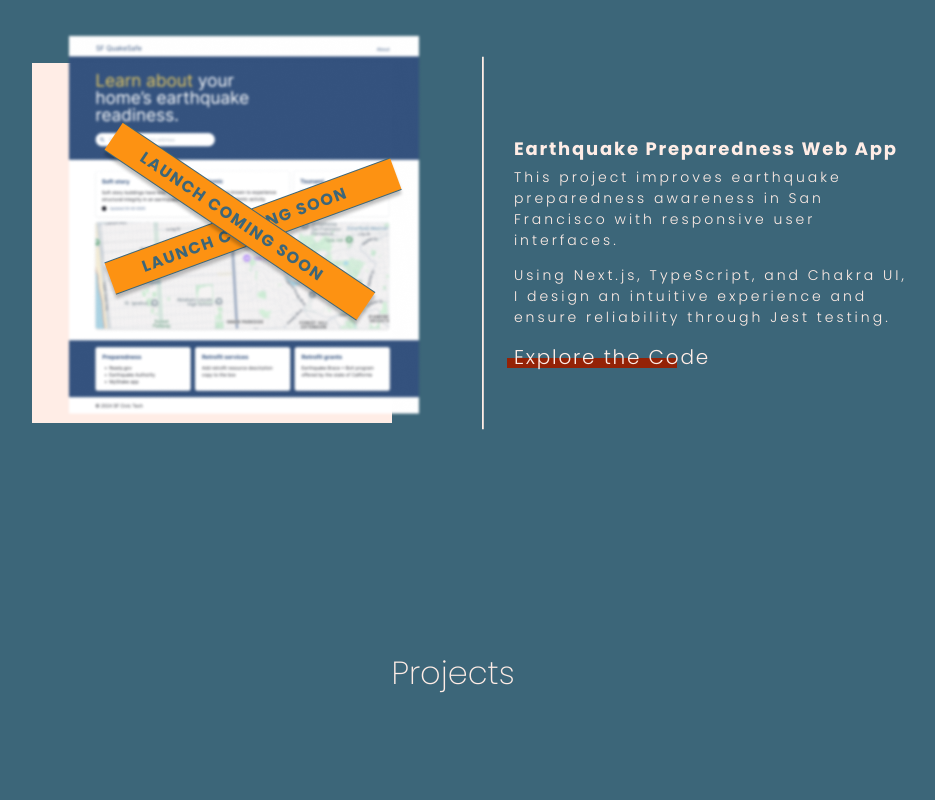
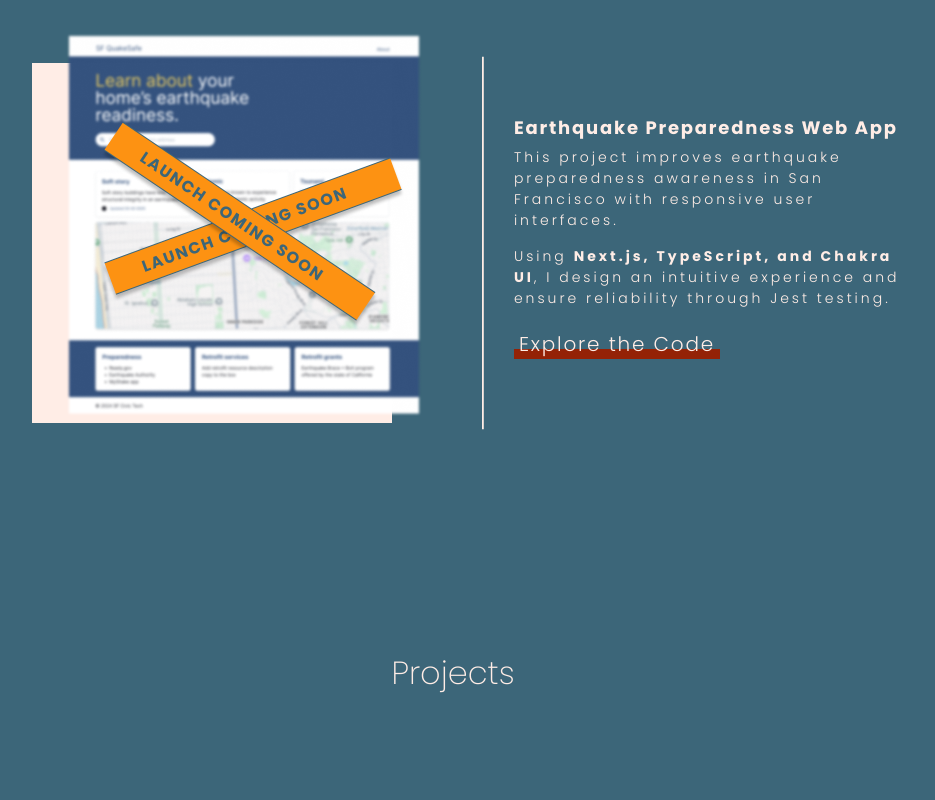
Before and after one commit to mantuok/mantuok-portfolio, a Next.js app: page / in a window 1280 px wide. Shown: the part 2700-3500 px from the top of the page, without its empty margins (187-1122 px from the left). Built offline with nearby package versions, Linux system fonts and the light colour scheme.

Commit message:
button style done

```diff
--- a/app/components/Projects/projects.module.scss
+++ b/app/components/Projects/projects.module.scss
@@ -10,6 +10,11 @@
   justify-items: center;
   gap: 45px;
   height: 100vh;
+}
+
+.projects-buffer {
+  height: 60px;
+  width: 100%;
 }
 
 .projects-wrapper-bottom {
@@ -31,16 +36,6 @@
 	padding-right: 60px;
 }
 
-.projects-buffer {
-  height: 60px;
-  width: 100%;
-}
-
-.projects-text {
-  width: 80%;
-  letter-spacing: 3px;
-}
-
 .projects-image-wrapper {
 	position: relative;
   width: 360px;
@@ -54,3 +49,16 @@
 	right: -30px;
 	z-index: 1;
 }
+
+.projects-wrapper-right {
+	display: flex;
+	align-items: flex-start;
+	flex-direction: column;
+	gap: 15px;
+}
+
+.projects-text {
+  width: 80%;
+	margin: 0;
+  letter-spacing: 3px;
+}
--- a/app/constants.tsx
+++ b/app/constants.tsx
@@ -51,8 +51,11 @@ export const ProjectsData = [
     title: "Earthquake Preparedness Web App",
     description:
       "This project improves earthquake preparedness awareness in San Francisco with responsive user interfaces. ",
-    skillset:
-      "Using Next.js, TypeScript, and Chakra UI, I design an intuitive experience and ensure reliability through Jest testing.",
+    skillset: [
+      "Using ",
+      <strong key="1">Next.js, TypeScript, and Chakra UI</strong>,
+      ", I design an intuitive experience and ensure reliability through Jest testing.",
+    ],
     image: {
       src: "/img/project_earthquake.png",
       width: 356,
--- a/app/page.tsx
+++ b/app/page.tsx
@@ -1,4 +1,3 @@
-// import styles from "./page.module.css";
 import Home from "../app/components/Home/home";
 import About from "../app/components/About/about";
 import Projects from "../app/components/Projects/projects";
--- a/app/styles/typography.scss
+++ b/app/styles/typography.scss
@@ -72,35 +72,40 @@
   @include reset-button;
   @include reset-anchor;
   position: relative;
+  padding: 5px;
   font-size: 20px;
   letter-spacing: 1.8px;
   font-weight: 300;
+  overflow: hidden;
+  transition: color 0.5s ease;
 
   &::before {
     content: "";
     position: absolute;
-    bottom: -26px;
-    left: -7px;
+    bottom: 5px;
+    left: 0;
     height: 10px;
-    width: 170px;
+    width: 100%;
     background-color: $contrast-color;
-    z-index: 2;
     transform-origin: bottom;
     transition: transform 0.3s ease;
     transform: scaleY(1);
   }
+  &:hover {
+    color: $primary-color;
+  }
+
   &:hover::before {
-    transform: scaleY(2.5);
+    transform: scaleY(3);
   }
+
   &:active {
-    font-weight: 500;
+    color: $secondary-color;
   }
 }
 
 .button-text {
-  position: absolute;
-  top: 0;
-  left: 0;
+  position: relative;
+  z-index: 2;
   width: max-content;
-  z-index: 3;
 }
```
